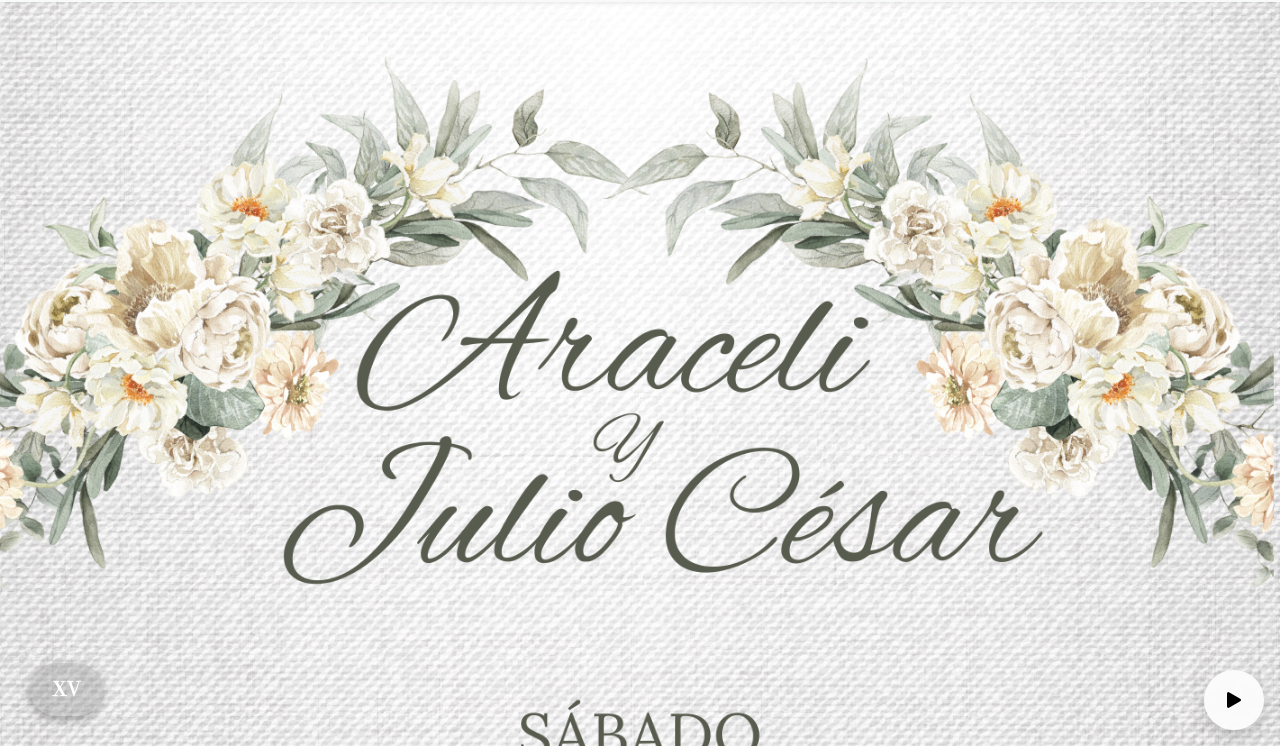
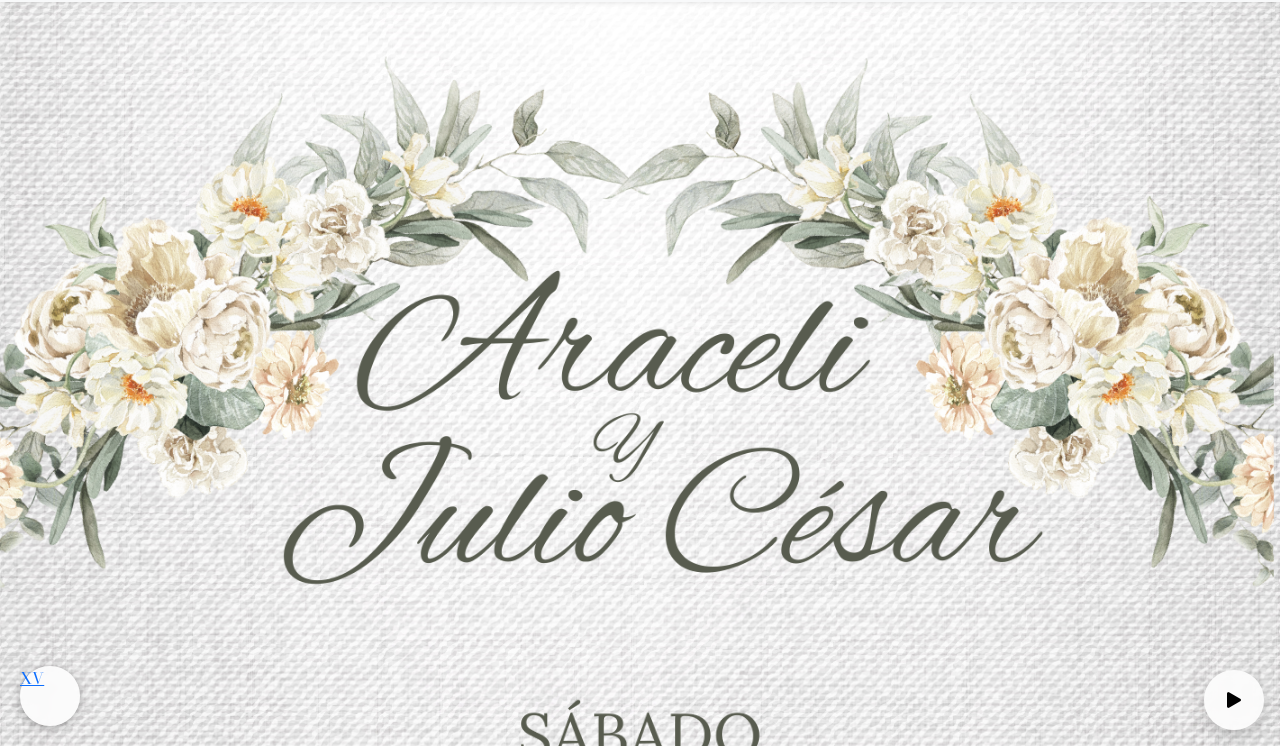
Before and after one commit to Drakho764/araceliyjuliocesar, a plain HTML site: page index.html in a window 1280 px wide. Shown: the part 54-800 px from the top of the page. Drawn offline with nearby package versions, Linux system fonts and the light colour scheme.

Commit message:
Update index.html

```diff
--- a/index.html
+++ b/index.html
@@ -186,28 +186,23 @@
     }
     #btnBoda {
       position: fixed;
-      bottom: 30px;
-      /* un poco más arriba del borde */
-      left: 30px;
-      /* margen desde la derecha */
-      z-index: 10000;
-      /* encima de la escena 3D */
-      background-color: rgba(131, 131, 131, 0.3);
-      /* semi-transparente */
-      color: white;
-      padding: 12px 22px;
-      border-radius: 50px;
-      /* bordes redondeados */
-      font-weight: bold;
-      text-decoration: none;
-      font-size: 1.2rem;
-      box-shadow: 0 4px 10px rgba(0, 0, 0, 0.3);
+      bottom: 20px;
+      left: 20px;
+      z-index: 9999;
+      /* 🔥 clave para que esté arriba de todo */
+      width: 60px;
+      height: 60px;
+      border: none;
+      background: rgba(255, 255, 255, 0.85);
+      backdrop-filter: blur(6px);
+      border-radius: 50%;
+      box-shadow: 0 2px 8px rgba(0, 0, 0, 0.3);
       transition: all 0.3s ease;
     }
 
     #btnBoda:hover {
+      background: rgba(255, 255, 255, 1);
       transform: scale(1.1);
-      background-color: rgba(7, 9, 32, 0.9);
     }
   </style>
 </head>
```
